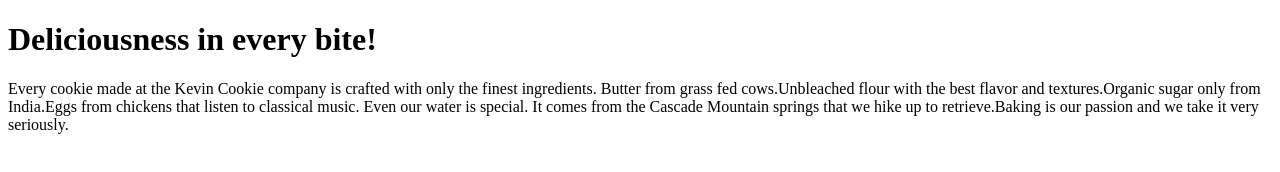
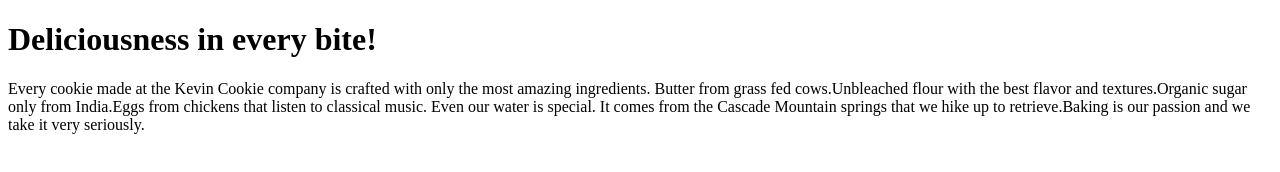
Before and after one commit to kamsioluchi/KamsiCookieCompany.com, a plain HTML site: page index.htm in a window 1280 px wide. Drawn offline with Linux system fonts and the light colour scheme.

Commit message:
update index text

```diff
--- a/index.htm
+++ b/index.htm
@@ -3,7 +3,7 @@
 <body>
 
 <h1>Deliciousness in every bite!</h1>
-<p>Every cookie made at the Kevin Cookie company is crafted with only the finest ingredients. Butter from grass fed cows.Unbleached flour with the best
+<p>Every cookie made at the Kevin Cookie company is crafted with only the most amazing ingredients. Butter from grass fed cows.Unbleached flour with the best
 flavor and textures.Organic sugar only from India.Eggs from chickens that  listen to classical music. Even our water is special. It comes from the Cascade
 Mountain springs that we hike up to retrieve.Baking is our passion and we take it very seriously.</p>
 
```
